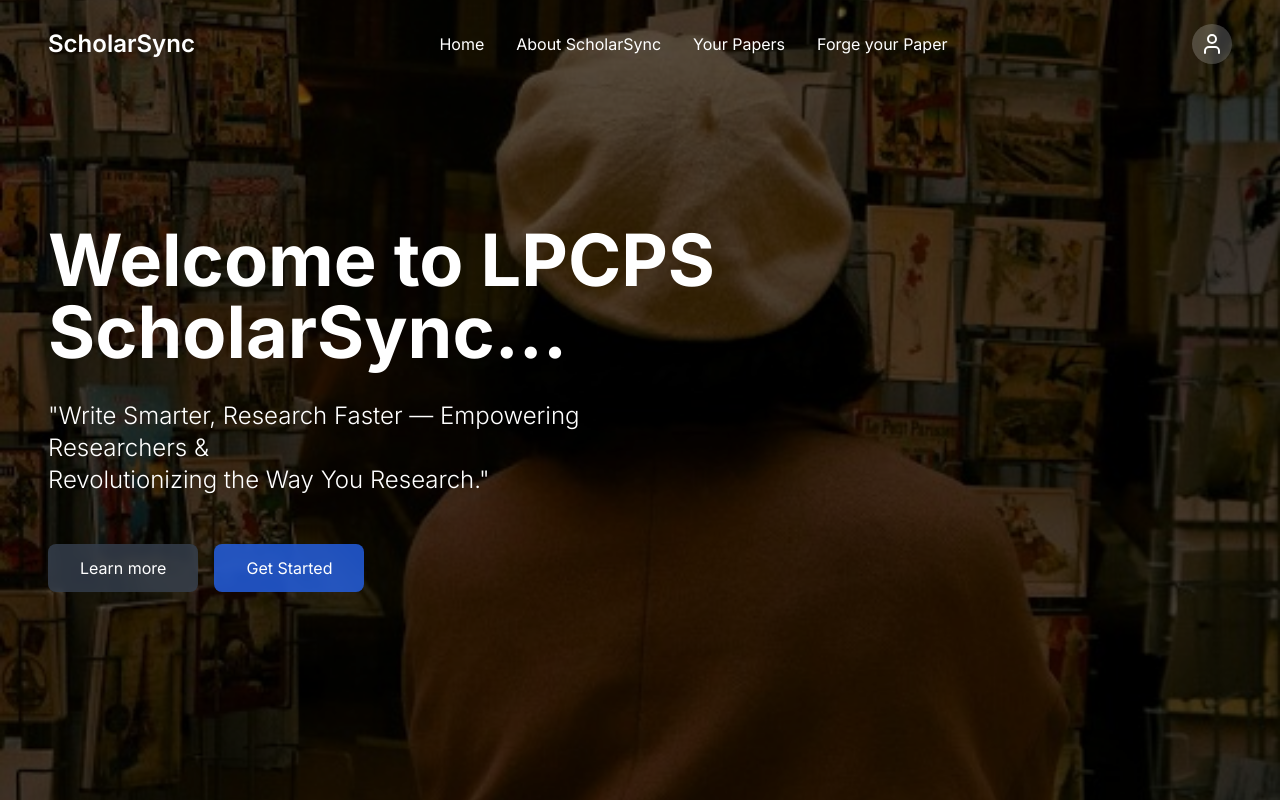
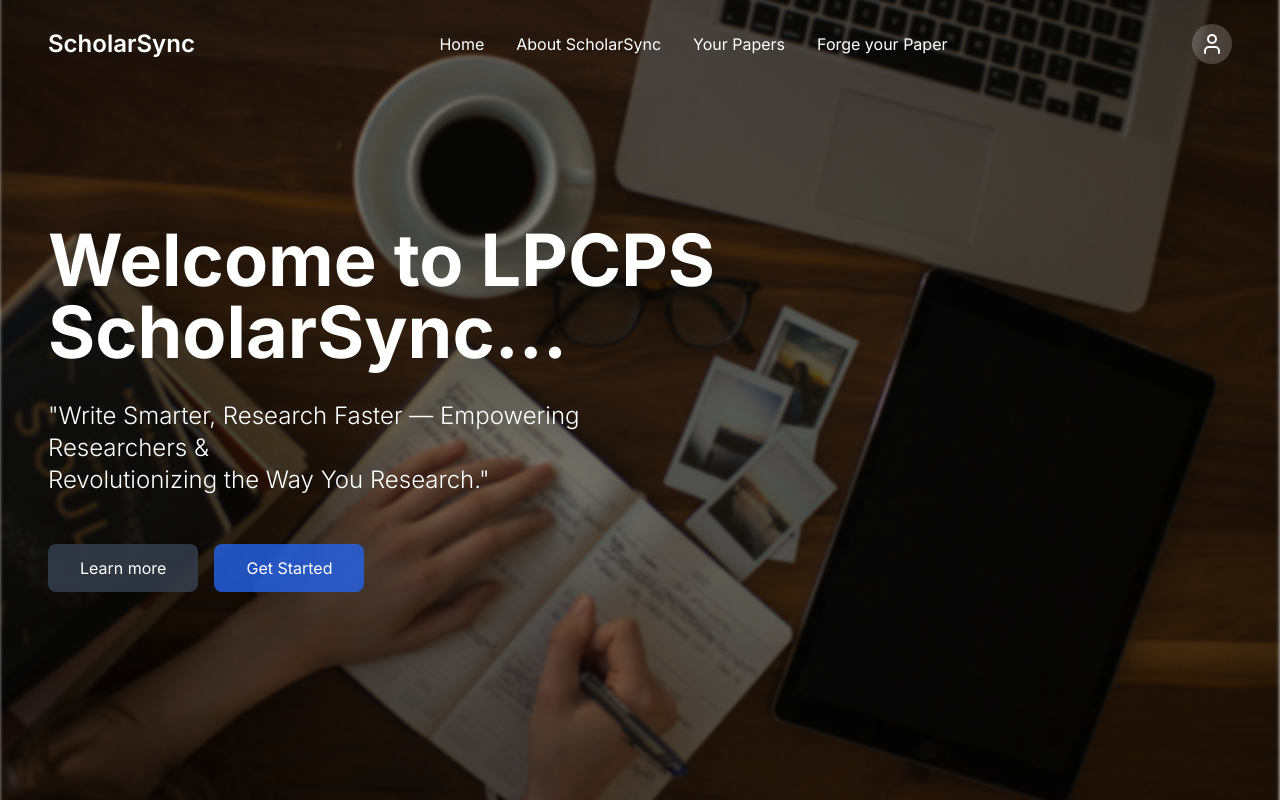
Before and after one commit to pv2k3/reseatch-flow, a React (Vite) app: page /home in a window 1280 px wide. Built offline with nearby package versions, Linux system fonts and the light colour scheme.

Commit message:
minor change

```diff
--- a/src/pages/Home.tsx
+++ b/src/pages/Home.tsx
@@ -1,7 +1,7 @@
 import React from 'react';
 import { User } from 'lucide-react';
 // Import statement as requested
-import sign_up from "../components/images/sign_up.jpg";
+import home1 from "../components/images/home1.png";
 
 const Landing: React.FC = () => {
   return (
@@ -9,10 +9,10 @@ const Landing: React.FC = () => {
       {/* Background Image */}
       <div
         className="absolute inset-0 bg-cover bg-center bg-no-repeat"
-        style={{ backgroundImage: `url(${sign_up})` }}
+        style={{ backgroundImage: `url(${home1})` }}
       >
         {/* Dark overlay */}
-        <div className="absolute inset-0 bg-black bg-opacity-60"></div>
+        <div className="absolute inset-0 bg-black bg-opacity-30"></div>
       </div>
 
       {/* Content */}
```
